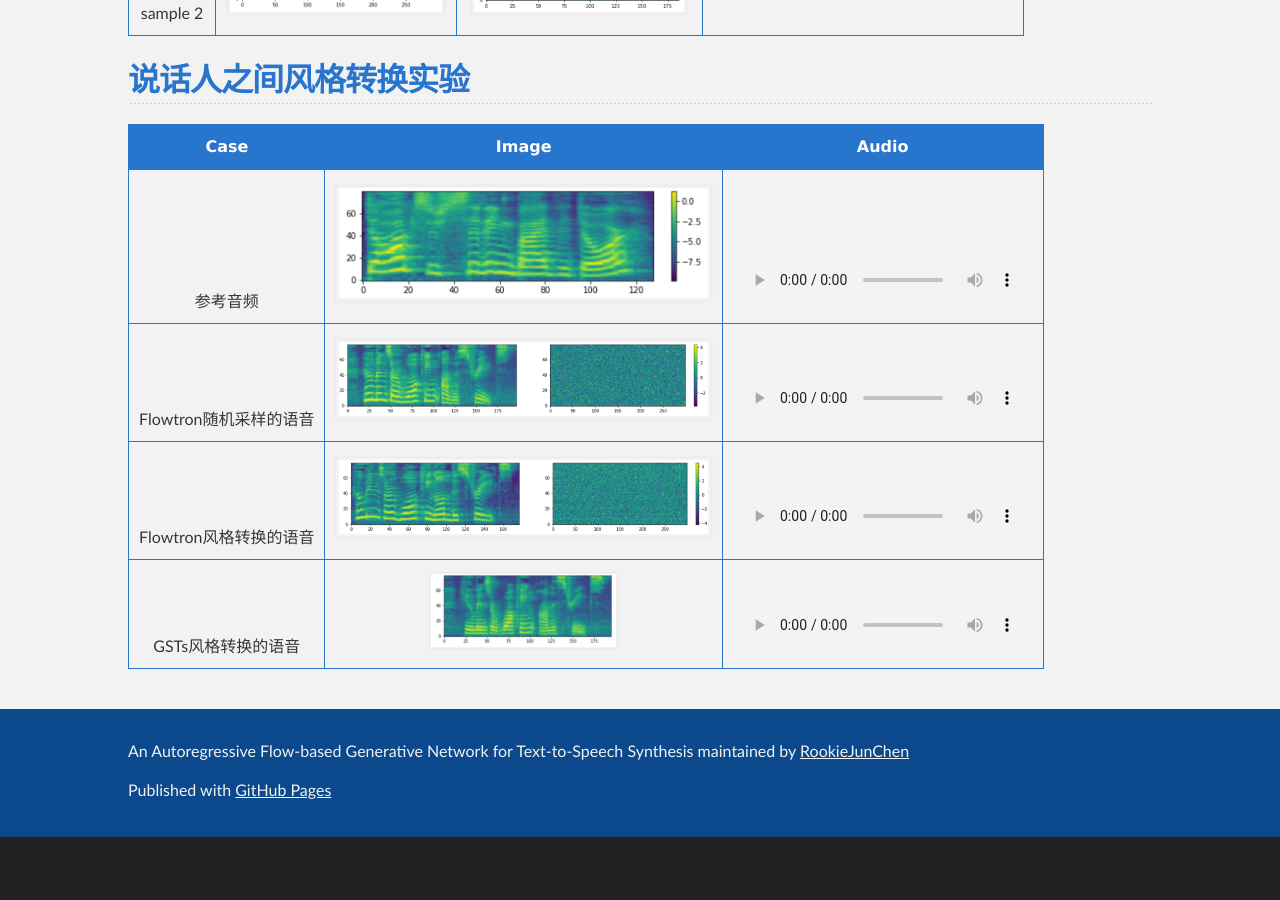
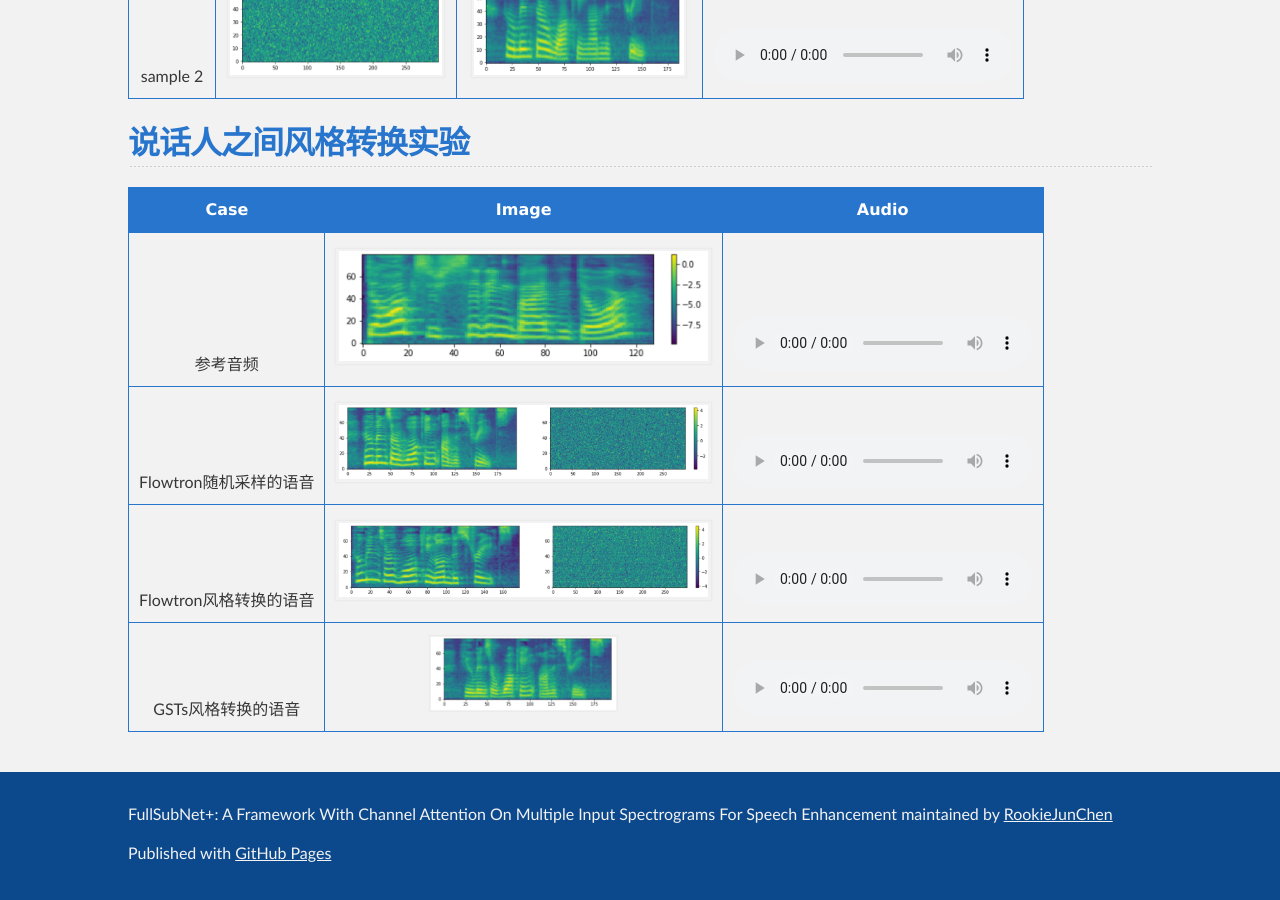
Before and after one commit to RookieJunChen/Inter-SubNet_demo, a Jekyll site: the page built from index.md, in a window 1280 px wide and 900 px high, scrolled down 3928 px. Built offline with Jekyll 4.4.1, drawn with Linux system fonts in a browser that asks for light colours; our own code applies the rules of GitHub Pages for plain Markdown files; before the commit the page ends 4765 px from its top, so only the background shows below that; some of the changed text lies outside the part shown.

Commit message:
update title

```diff
--- a/_config.yml
+++ b/_config.yml
@@ -1,4 +1,4 @@
-title: An Autoregressive Flow-based Generative Network for Text-to-Speech Synthesis
+title: "FullSubNet+: A Framework With Channel Attention On Multiple Input Spectrograms For Speech Enhancement"
 description: A demo page by Jun Chen.
 show_downloads: true
 google_analytics:
```
